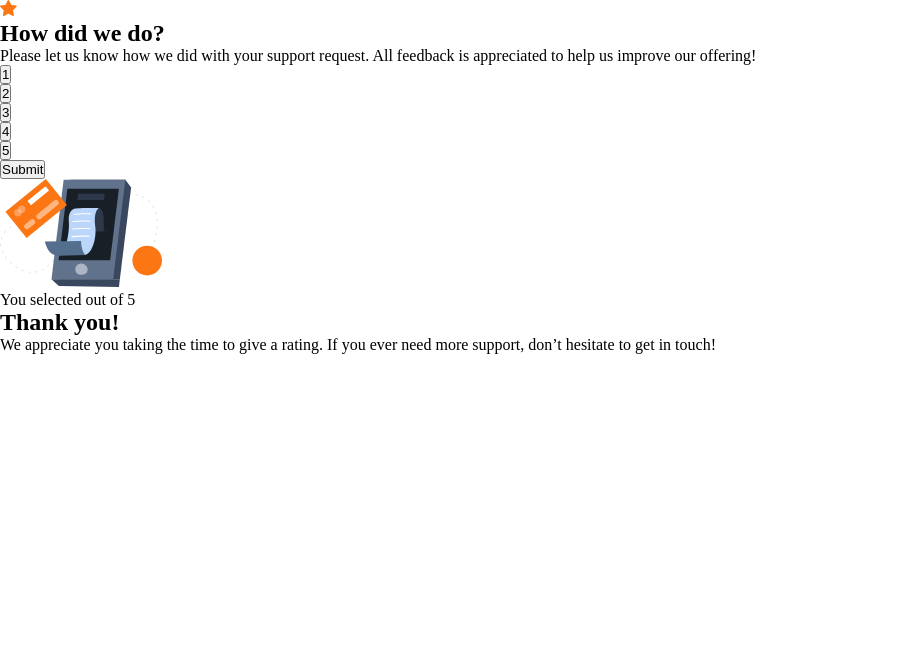
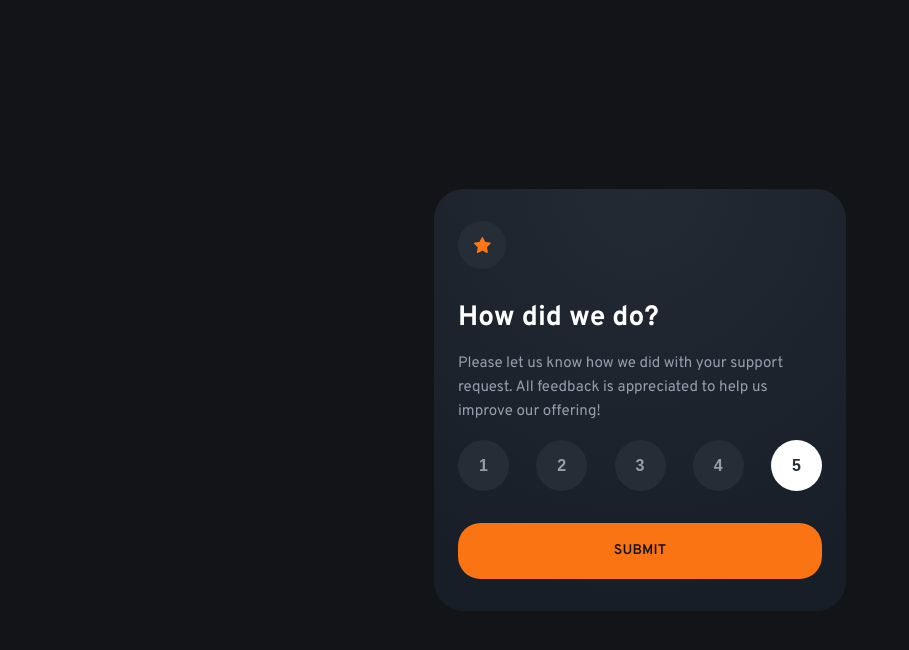
Before and after one commit to israel-monteiro/Interactive-rating-component, a website: page index.html in a window 1280 px wide. Shown: the whole page, without its empty margins (0-909 px from the left). Drawn offline with Linux system fonts and the light colour scheme.

Commit message:
style: implement interactive rating component styles

```diff
--- a/index.html
+++ b/index.html
@@ -25,10 +25,11 @@
         <!-- Rating state start -->
 
         <main class="container">
-            <section id="rating-card" class="rating-card">
+            <section id="rating-card" class="rating-card ">
                 <div class="rating-card__icon">
                     <img src="./assets/images/icon-star.svg" alt="Star icon" class="rating-card__star" />
                 </div>
+                <div class="rating-card__content">
                     <h1 class="rating-card__title">How did we do?</h1>
                     <p class="rating-card__description">
                         Please let us know how we did with your support request. All feedback is appreciated to help us
@@ -48,21 +49,28 @@
                             <button type="button" data-rating="4" class="rating-card__button">4</button>
                         </li>
                         <li class="rating-card__item">
-                        <button type="button" data-rating="5" class="rating-card__button">5</button>
+                            <button type="button" data-rating="5" class="rating-card__button selected">5</button>
                         </li>
                     </ul>
+                </div>
                 <button type="button" id="submit-rating" class="rating-card__submit">Submit</button>
             </section>
 
-            <section id="thank-you-card" class="rating-card hidden">
-                <img src="./assets/images/illustration-thank-you.svg" alt="Thank you illustration" class="rating-card__illustration" />
+            <section id="thank-you-card" class="rating-card rating-card--thank-you hidden">
+                <img
+                    src="./assets/images/illustration-thank-you.svg"
+                    alt="Thank you illustration"
+                    class="rating-card__illustration"
+                />
 
-                <p class="rating-card__selected-rating">You selected <span id="selected-rating"></span> out of 5</p>
+                <p class="rating-card__selected-rating">You selected <span id="selected-rating">1</span> out of 5</p>
+                <div class="rating-card__content">
                     <h1 class="rating-card__title">Thank you!</h1>
                     <p class="rating-card__description">
-                    We appreciate you taking the time to give a rating. If you ever need more support, don’t hesitate to
-                    get in touch!
+                        We appreciate you taking the time to give a rating. If you ever need more support, don’t
+                        hesitate to get in touch!
                     </p>
+                </div>
             </section>
         </main>
     </body>
--- a/src/css/responsive.css
+++ b/src/css/responsive.css
@@ -0,0 +1,63 @@
+@media (min-width: 768px) {
+    .rating-card {
+        max-width: 412px;
+        padding: var(--spacing-400) var(--spacing-300);
+        border-radius: 30px;
+        gap: var(--spacing-400);
+    }
+
+    .rating-card__icon {
+        width: 48px;
+        height: 48px;
+        border-radius: 24px;
+    }
+
+    .rating-card__icon .rating-card__star {
+        width: 17px;
+        height: 16px;
+    }
+
+    .rating-card__title {
+        font-size: 28px;
+        font-weight: 700;
+        line-height: 35px; /* 125% */
+    }
+
+    .rating-card__description {
+        font-size: 15.1px;
+        line-height: 24px; /* 157.143% */
+    }
+
+    .rating-card__button {
+        font-size: 16px;
+        line-height: 24px; /* 150% */
+        letter-spacing: 0.2px;
+
+        width: 51px;
+        height: 51px;
+        border-radius: 25.5px;
+    }
+
+    .rating-card__submit {
+        font-weight: 600;
+        line-height: 24px; /* 171.429% */
+        letter-spacing: 0.17px;
+    }
+
+    /* -------------------------------------- */
+
+    .rating-card--thank-you {
+        gap: var(--spacing-400);
+        padding: var(--spacing-500) var(--spacing-400);
+
+    }
+
+    .rating-card__illustration {
+        max-width: 162px;
+    }
+
+    .rating-card__selected-rating {
+        font-size: 15px;
+        line-height: 24px; /* 160% */
+    }
+}
--- a/src/css/style.css
+++ b/src/css/style.css
@@ -0,0 +1,153 @@
+body {
+    font-family: "Overpass", sans-serif;
+    font-weight: 400;
+    font-style: normal;
+    /* text-align: center; */
+    font-size: 14px;
+
+    background-color: var(--colors-grey-950);
+    color: var(--colors-grey-500);
+}
+
+.container {
+    min-height: 100vh;
+
+    display: flex;
+    flex-direction: column;
+    justify-content: center;
+    align-items: center;
+}
+
+.rating-card {
+    display: flex;
+    flex-direction: column;
+    align-items: start;
+
+    max-width: 327px;
+
+    background: var(--colors-gradient-1);
+    padding: var(--spacing-300);
+    border-radius: 15px;
+
+    gap: var(--spacing-300);
+}
+
+.rating-card__icon {
+    width: 40px;
+    height: 40px;
+
+    border-radius: 20px;
+    background: var(--colors-grey-900);
+
+    display: flex;
+    justify-content: center;
+    align-items: center;
+}
+.rating-card__icon .rating-card__star {
+    width: 14px;
+    height: 13px;
+}
+
+.rating-card__content {
+    display: flex;
+    flex-direction: column;
+    gap: var(--spacing-200);
+}
+
+.rating-card__title {
+    color: var(--colors-white, #fff);
+    font-size: 24px;
+    font-weight: 700;
+    line-height: 30px; /* 125% */
+}
+
+.rating-card__description {
+    line-height: 22px; /* 157.143% */
+}
+
+.rating-card__list {
+    display: flex;
+    justify-content: space-between;
+}
+
+.rating-card__button {
+    color: var(--colors-grey-500);
+    font-weight: 700;
+    line-height: 18px; /* 128.571% */
+    letter-spacing: 1.87px;
+
+    width: 42px;
+    height: 42px;
+    background: var(--colors-grey-900);
+    border-radius: 21px;
+    border: none;
+
+    cursor: pointer;
+}
+
+.rating-card__submit {
+    width: 100%;
+    background-color: var(--colors-orange-500);
+    padding: var(--spacing-200) var(--spacing-1300);
+    border-radius: 22.5px;
+    border: none;
+
+    color: var(--colors-grey-950);
+    font-family: Overpass;
+    font-size: 14px;
+    font-style: normal;
+    font-weight: 700;
+    line-height: 18px; /* 128.571% */
+    letter-spacing: 1.87px;
+    text-transform: uppercase;
+
+    cursor: pointer;
+}
+
+.selected {
+    background-color: var(--colors-white);
+    color: var(--colors-grey-900);
+}
+
+.rating-card__button:hover,
+.rating-card__button:focus {
+    background-color: var(--colors-orange-500);
+    color: var(--colors-grey-900);
+    outline: none;
+}
+
+.rating-card__submit:hover,
+.rating-card__submit:focus {
+    background-color: var(--colors-white);
+    color: var(--colors-grey-950);
+    outline: none;
+}
+
+/* -------------------------------------------- */
+
+.hidden {
+    display: none;
+}
+
+.rating-card--thank-you {
+    align-items: center;
+    text-align: center;
+    gap: var(--spacing-300);
+    padding: var(--spacing-400) var(--spacing-300);
+}
+
+.rating-card__illustration {
+    max-width: 144px;
+    width: 100%;
+    height: auto;
+}
+.rating-card__selected-rating {
+    color: var(--Orange, #fc7614);
+    line-height: 22px; /* 157.143% */
+
+    padding: 6px var(--spacing-200);
+    background-color: var(--colors-grey-900);
+    border-radius: 22.5px;
+
+    height: 32px;
+}
--- a/src/css/variables.css
+++ b/src/css/variables.css
@@ -7,7 +7,9 @@
     --colors-grey-500: hsl(217, 12%, 63%);
     --colors-grey-900: hsl(213, 19%, 18%);
     --colors-grey-950: hsl(216, 12%, 8%);
+    --colors-gradient-1: radial-gradient(98.96% 98.96% at 50% 0%, #232a34 0%, #181e27 100%);
 
+    --spacing-0: 0px;
     --spacing-50: 4px;
     --spacing-100: 8px;
     --spacing-200: 16px;
@@ -17,6 +19,7 @@
     --spacing-600: 48px;
     --spacing-700: 56px;
     --spacing-800: 64px;
+    --spacing-1300: 104px;
 
     --max-width-sm: 343px;
     --max-width-lg: 540px;
```
Also changed, not shown: main.ts (added). Lines whose indentation alone changed are shown as unchanged.
